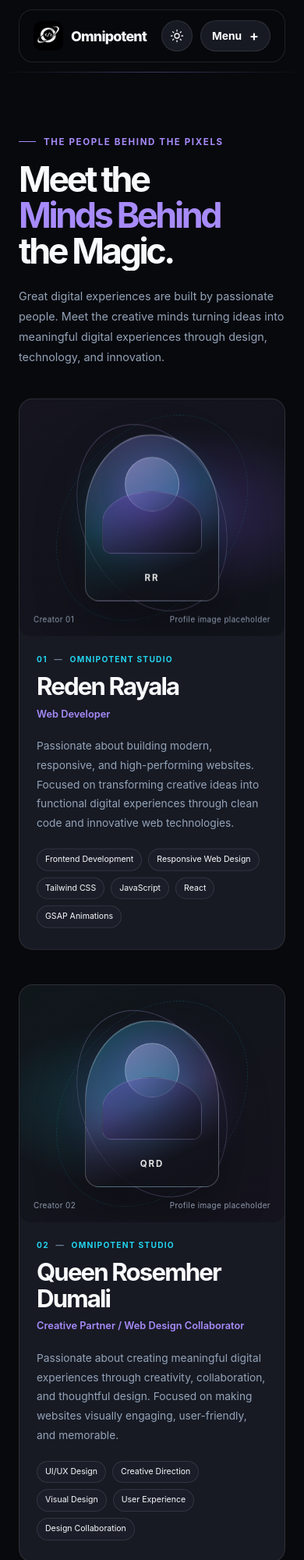
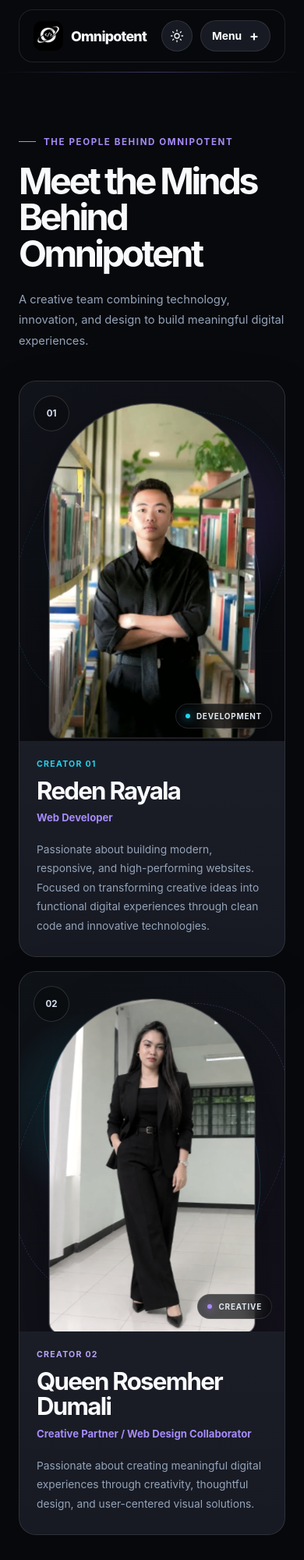
Before and after one commit to c20240025rayala-max/Omnipotent, an Astro site: page /about in a window 390 px wide. Shown: the top 2000 px of the page at 78% size. Built offline with nearby package versions, Linux system fonts and the light colour scheme; Astro itself is replaced by a stand-in of ours.

Commit message:
Refactor AboutSection: update team member details, enhance layout and styling, and improve presentation with new image assets for better user engagement.

```diff
--- a/src/Components/sections/AboutSection.astro
+++ b/src/Components/sections/AboutSection.astro
@@ -1,37 +1,26 @@
 ---
-import Card from "../Card.astro";
-
 const team = [
 	{
-		initials: "RR",
+		index: "Creator 01",
 		name: "Reden Rayala",
 		role: "Web Developer",
 		introduction:
-			"Passionate about building modern, responsive, and high-performing websites. Focused on transforming creative ideas into functional digital experiences through clean code and innovative web technologies.",
-		skills: [
-			"Frontend Development",
-			"Responsive Web Design",
-			"Tailwind CSS",
-			"JavaScript",
-			"React",
-			"GSAP Animations",
-		],
+			"Passionate about building modern, responsive, and high-performing websites. Focused on transforming creative ideas into functional digital experiences through clean code and innovative technologies.",
+		image: "/reden-rayala.webp",
+		alt: "Reden Rayala, Web Developer, wearing black formal attire",
 		className: "reden",
+		accent: "cyan",
 	},
 	{
-		initials: "QRD",
+		index: "Creator 02",
 		name: "Queen Rosemher Dumali",
 		role: "Creative Partner / Web Design Collaborator",
 		introduction:
-			"Passionate about creating meaningful digital experiences through creativity, collaboration, and thoughtful design. Focused on making websites visually engaging, user-friendly, and memorable.",
-		skills: [
-			"UI/UX Design",
-			"Creative Direction",
-			"Visual Design",
-			"User Experience",
-			"Design Collaboration",
-		],
+			"Passionate about creating meaningful digital experiences through creativity, thoughtful design, and user-centered visual solutions.",
+		image: "/queen-rosemher-dumali.webp",
+		alt: "Queen Rosemher Dumali, Creative Partner and Web Design Collaborator, wearing black formal attire",
 		className: "queen",
+		accent: "violet",
 	},
 ];
 ---
@@ -39,17 +28,34 @@ const team = [
 <section class="about-team" id="about">
 	<div class="container">
 		<header class="team-heading">
-			<p class="eyebrow">The people behind the pixels</p>
-			<h2 aria-label="Meet the Minds Behind the Magic.">
-				<span class="heading-line"><span class="heading-word">Meet the</span></span>
-				<span class="heading-line heading-accent"><span class="heading-word">Minds Behind</span></span>
-				<span class="heading-line"><span class="heading-word">the Magic.</span></span>
-			</h2>
-			<p class="heading-description">Great digital experiences are built by passionate people. Meet the creative minds turning ideas into meaningful digital experiences through design, technology, and innovation.</p>
+			<p class="eyebrow">The people behind Omnipotent</p>
+			<h2>Meet the Minds Behind Omnipotent</h2>
+			<p class="heading-description">A creative team combining technology, innovation, and design to build meaningful digital experiences.</p>
 		</header>
 
 		<div class="team-grid">
-			{team.map((member, index) => <Card variant="team" item={member} index={index} />)}
+			{team.map((member) => (
+				<article class:list={["profile-card", member.className]}>
+					<div class="profile-visual" data-profile-visual>
+						<div class="visual-grid" aria-hidden="true"></div>
+						<div class="visual-glow" aria-hidden="true"></div>
+						<div class="visual-ring ring-one" aria-hidden="true"></div>
+						<div class="visual-ring ring-two" aria-hidden="true"></div>
+						<div class="portrait-frame" data-parallax>
+							<img src={member.image} alt={member.alt} width="900" height="1200" loading="lazy" />
+							<div class="portrait-sheen" aria-hidden="true"></div>
+						</div>
+						<div class="visual-status" aria-hidden="true"><i></i>{member.accent === "cyan" ? "Development" : "Creative"}</div>
+						<div class="creator-mark" aria-hidden="true">{member.index.replace("Creator ", "")}</div>
+					</div>
+					<div class="profile-content">
+						<p class="member-index">{member.index}</p>
+						<h3>{member.name}</h3>
+						<p class="member-role">{member.role}</p>
+						<p class="member-introduction">{member.introduction}</p>
+					</div>
+				</article>
+			))}
 		</div>
 	</div>
 </section>
@@ -61,62 +67,53 @@ const team = [
 	gsap.registerPlugin(ScrollTrigger);
 
 	document.querySelectorAll<HTMLElement>(".about-team").forEach((section) => {
+		const reduceMotion = window.matchMedia("(prefers-reduced-motion: reduce)").matches;
 		const context = gsap.context(() => {
-			if (window.matchMedia("(prefers-reduced-motion: reduce)").matches) return;
+			if (reduceMotion) return;
 
-			gsap.from(".heading-word", {
-				yPercent: 110,
-				opacity: 0,
+			gsap.from(".team-heading", {
+				y: 24,
+				autoAlpha: 0,
 				duration: 0.75,
-				stagger: 0.1,
 				ease: "power3.out",
-				scrollTrigger: {
-					trigger: ".team-heading",
-					start: "top 82%",
-					once: true,
-				},
-			});
-			gsap.from(".heading-description", {
-				y: 18,
-				autoAlpha: 0,
-				duration: 0.65,
-				delay: 0.2,
-				ease: "power2.out",
-				scrollTrigger: {
-					trigger: ".team-heading",
-					start: "top 82%",
-					once: true,
-				},
+				scrollTrigger: { trigger: ".team-heading", start: "top 82%", once: true },
 			});
 
-			gsap.utils.toArray<HTMLElement>(".member-card").forEach((card) => {
-				const portrait = card.querySelector(".member-portrait");
-				const name = card.querySelector(".member-name");
-				const role = card.querySelector(".member-role");
-				const introduction = card.querySelector(".member-introduction");
-				const skills = card.querySelectorAll(".skill-tag");
-				const timeline = gsap.timeline({
-					scrollTrigger: {
-						trigger: card,
-						start: "top 84%",
-						once: true,
-					},
+			gsap.utils.toArray<HTMLElement>(".profile-card").forEach((card, index) => {
+				gsap.timeline({
+					scrollTrigger: { trigger: card, start: "top 86%", once: true },
+				})
+					.from(card, { y: 36, autoAlpha: 0, duration: 0.75, ease: "power3.out" })
+					.from(card.querySelector(".portrait-frame"), { clipPath: "inset(12% 12% 12% 12% round 22px)", scale: 1.08, duration: 0.9, ease: "power3.out" }, "-=0.45")
+					.from(card.querySelectorAll(".profile-content > *"), { y: 14, autoAlpha: 0, duration: 0.45, stagger: 0.08, ease: "power2.out" }, "-=0.42");
+
+				const frame = card.querySelector<HTMLElement>(".portrait-frame");
+				const visual = card.querySelector<HTMLElement>(".profile-visual");
+
+				card.addEventListener("pointermove", (event) => {
+					if (event.pointerType === "touch") return;
+					const rect = card.getBoundingClientRect();
+					const x = (event.clientX - rect.left) / rect.width - 0.5;
+					const y = (event.clientY - rect.top) / rect.height - 0.5;
+					gsap.to(card, { rotateY: x * 5, rotateX: y * -4, duration: 0.55, ease: "power2.out", transformPerspective: 1100 });
+					if (frame) gsap.to(frame, { x: x * 10, y: y * 8, duration: 0.55, ease: "power2.out" });
+					if (visual) gsap.to(visual, { backgroundPosition: `${50 + x * 8}% ${50 + y * 8}%`, duration: 0.55, ease: "power2.out" });
 				});
 
-				timeline
-					.from(card, { autoAlpha: 0, y: 28, duration: 0.6, ease: "power2.out" })
-					.from(portrait, { clipPath: "inset(0 0 100% 0)", scale: 1.04, duration: 0.8, ease: "power3.out" }, "-=0.25")
-					.from(name, { y: 16, autoAlpha: 0, duration: 0.5, ease: "power2.out" }, "-=0.35")
-					.from([role, introduction], { y: 12, autoAlpha: 0, duration: 0.45, stagger: 0.1, ease: "power2.out" }, "-=0.24")
-					.from(skills, { y: 8, autoAlpha: 0, duration: 0.32, stagger: 0.045, ease: "power2.out" }, "-=0.15");
-			});
+				card.addEventListener("pointerleave", () => {
+					gsap.to(card, { rotateX: 0, rotateY: 0, duration: 0.7, ease: "power3.out" });
+					if (frame) gsap.to(frame, { x: 0, y: 0, duration: 0.7, ease: "power3.out" });
+				});
 
-			gsap.to(".portrait-glow", {
-				y: -9,
-				duration: 3.2,
-				repeat: -1,
-				yoyo: true,
-				ease: "sine.inOut",
+				if (frame) {
+					gsap.to(frame, {
+						y: index % 2 === 0 ? -7 : 7,
+						duration: index % 2 === 0 ? 3.8 : 4.2,
+						repeat: -1,
+						yoyo: true,
+						ease: "sine.inOut",
+					});
+				}
 			});
 		}, section);
 
@@ -127,67 +124,60 @@ const team = [
 <style>
 	.about-team { position: relative; overflow: hidden; padding: 104px 0 116px; background: var(--paper); color: var(--ink); }
 	.about-team::before { position: absolute; top: 0; left: 50%; width: min(950px, 100%); height: 1px; content: ""; background: linear-gradient(90deg, transparent, rgba(167,139,250,.34), transparent); transform: translateX(-50%); }
-	.team-heading { max-width: 880px; margin: 0 auto 62px; text-align: center; }
+	.team-heading { max-width: 820px; margin: 0 auto 62px; text-align: center; }
 	.about-team :global(.eyebrow) { margin-bottom: 20px; color: var(--accent); }
-	.team-heading h2 { margin: 0; font-size: clamp(3.1rem, 7vw, 6.2rem); font-weight: 720; line-height: .96; letter-spacing: -.075em; }
-	.heading-line { display: block; overflow: hidden; padding-bottom: .07em; }
-	.heading-accent { color: #a78bfa; }
-	.heading-word { display: inline-block; }
-	.heading-description { max-width: 680px; margin: 20px auto 0; color: var(--muted); font-size: .98rem; line-height: 1.8; }
-	.team-grid { display: grid; grid-template-columns: 1fr 1fr; align-items: start; gap: 24px; }
-	.member-card { min-width: 0; overflow: hidden; border: 1px solid var(--line); border-radius: 18px; background: var(--card); transition: border-color 220ms ease, transform 220ms ease, box-shadow 220ms ease; }
-	.member-card.queen { margin-top: 52px; }
-	.member-card:hover { transform: translateY(-5px); border-color: rgba(167,139,250,.4); box-shadow: 0 24px 70px rgba(0,0,0,.24); }
-	.member-portrait { position: relative; display: grid; min-height: 340px; overflow: hidden; place-items: center; isolation: isolate; background: #11131a; clip-path: inset(0 round 14px); }
-	.reden .member-portrait { background: radial-gradient(ellipse at 70% 48%, rgba(139,92,246,.25), transparent 49%), linear-gradient(135deg, #15141f, #10131a); }
-	.queen .member-portrait { background: radial-gradient(ellipse at 34% 50%, rgba(34,211,238,.18), transparent 48%), linear-gradient(145deg, #10171b, #15131d); }
-	.portrait-grid { position: absolute; z-index: -1; inset: 0; opacity: .24; background-image: linear-gradient(rgba(255,255,255,.08) 1px, transparent 1px), linear-gradient(90deg, rgba(255,255,255,.08) 1px, transparent 1px); background-size: 34px 34px; mask-image: radial-gradient(ellipse at center, black, transparent 75%); }
-	.portrait-glow { position: absolute; z-index: -1; width: 230px; height: 230px; border-radius: 50%; background: radial-gradient(circle, rgba(139,92,246,.42), rgba(34,211,238,.1) 45%, transparent 70%); filter: blur(13px); }
-	.queen .portrait-glow { background: radial-gradient(circle, rgba(34,211,238,.32), rgba(139,92,246,.12) 48%, transparent 72%); }
-	.portrait-ring { position: absolute; z-index: -1; width: 250px; height: 250px; border: 1px solid rgba(196,181,253,.28); border-radius: 50%; transform: rotate(-24deg) scaleX(.72); }
-	.ring-two { width: 290px; height: 290px; border-color: rgba(34,211,238,.18); border-style: dashed; transform: rotate(38deg) scaleX(.74); }
-	.queen .ring-one { border-color: rgba(34,211,238,.27); transform: rotate(24deg) scaleX(.72); }
-	.queen .ring-two { border-color: rgba(196,181,253,.2); transform: rotate(-38deg) scaleX(.74); }
-	.portrait-person { position: relative; display: grid; width: 172px; height: 214px; align-items: end; justify-items: center; padding-bottom: 22px; border: 1px solid rgba(255,255,255,.24); border-radius: 49% 49% 18px 18px; background: linear-gradient(155deg, rgba(167,139,250,.32), rgba(34,211,238,.12) 44%, rgba(17,19,26,.86) 78%); box-shadow: 0 22px 65px rgba(0,0,0,.32), inset 0 1px rgba(255,255,255,.18); transition: transform 450ms cubic-bezier(.2,.8,.2,1); }
-	.portrait-person::before { position: absolute; top: 28px; left: 50%; width: 68px; height: 68px; border: 1px solid rgba(255,255,255,.26); border-radius: 50%; content: ""; background: linear-gradient(145deg, rgba(196,181,253,.48), rgba(34,211,238,.16)); box-shadow: 0 0 35px rgba(139,92,246,.18); transform: translateX(-50%); }
-	.portrait-person::after { position: absolute; right: 21px; bottom: 60px; left: 21px; height: 78px; border: 1px solid rgba(255,255,255,.14); border-radius: 60% 60% 14px 14px; content: ""; background: linear-gradient(145deg, rgba(139,92,246,.3), rgba(17,19,26,.78)); }
-	.queen .portrait-person { background: linear-gradient(155deg, rgba(34,211,238,.26), rgba(167,139,250,.16) 48%, rgba(17,19,26,.88) 78%); }
-	.queen .portrait-person::before { background: linear-gradient(145deg, rgba(34,211,238,.4), rgba(196,181,253,.3)); }
-	.queen .portrait-person::after { background: linear-gradient(145deg, rgba(34,211,238,.22), rgba(17,19,26,.8)); }
-	.portrait-person span { position: relative; z-index: 1; color: rgba(255,255,255,.88); font-size: .72rem; font-weight: 700; letter-spacing: .16em; }
-	.member-card:hover .portrait-person { transform: scale(1.045); }
-	.portrait-label { position: absolute; right: 18px; bottom: 16px; left: 18px; display: flex; justify-content: space-between; gap: 12px; color: #8d98ab; font-size: .62rem; letter-spacing: .04em; }
-	.portrait-label span:first-child { color: #d3c8fa; text-transform: uppercase; }
-	.member-content { padding: 26px 28px 30px; }
-	.member-index { margin: 0 0 13px; color: #22d3ee; font-size: .64rem; font-weight: 700; letter-spacing: .12em; text-transform: uppercase; }
-	.member-index span { padding-inline: 5px; color: #718096; }
-	.member-name { margin: 0; font-size: clamp(1.8rem,3vw,2.45rem); font-weight: 680; line-height: 1.08; letter-spacing: -.06em; }
-	.member-role { margin: 8px 0 0; color: var(--accent); font-size: .8rem; font-weight: 600; line-height: 1.6; }
-	.member-introduction { min-height: 100px; margin: 18px 0 20px; color: var(--muted); font-size: .86rem; line-height: 1.8; }
-	.skill-list { display: flex; flex-wrap: wrap; gap: 8px; margin: 0; padding: 0; list-style: none; }
-	.skill-tag { padding: 7px 10px; border: 1px solid var(--line); border-radius: 999px; color: var(--ink); background: var(--raised); font-size: .66rem; line-height: 1.2; transition: border-color 180ms ease, color 180ms ease, background 180ms ease; }
-	.skill-tag:hover { border-color: rgba(34,211,238,.55); color: var(--ink); background: rgba(34,211,238,.1); }
-	@media (max-width: 850px) {
+	.team-heading h2 { max-width: 760px; margin: 0 auto; font-size: clamp(3rem, 6.4vw, 5.8rem); font-weight: 720; line-height: 1; letter-spacing: -.075em; }
+	.heading-description { max-width: 680px; margin: 22px auto 0; color: var(--muted); font-size: 1rem; line-height: 1.8; }
+	.team-grid { display: grid; grid-template-columns: repeat(2, minmax(0, 1fr)); gap: 24px; perspective: 1100px; }
+	.profile-card { min-width: 0; overflow: hidden; border: 1px solid var(--line); border-radius: 22px; background: var(--card); box-shadow: 0 24px 70px rgba(0,0,0,.12); transform-style: preserve-3d; transition: border-color 220ms ease, box-shadow 220ms ease; }
+	.profile-card.queen { margin-top: 36px; }
+	.profile-card:hover { border-color: rgba(34,211,238,.38); box-shadow: 0 28px 80px rgba(34,211,238,.10), 0 24px 70px rgba(0,0,0,.18); }
+	.profile-card.queen:hover { border-color: rgba(167,139,250,.42); box-shadow: 0 28px 80px rgba(167,139,250,.12), 0 24px 70px rgba(0,0,0,.18); }
+	.profile-visual { position: relative; height: clamp(430px, 38vw, 520px); overflow: hidden; isolation: isolate; background: radial-gradient(circle at 72% 38%, rgba(139,92,246,.24), transparent 34%), linear-gradient(145deg, rgba(17,19,26,.96), rgba(8,9,13,.96)); }
+	.queen .profile-visual { background: radial-gradient(circle at 30% 38%, rgba(34,211,238,.20), transparent 34%), linear-gradient(145deg, rgba(13,18,22,.96), rgba(19,16,27,.96)); }
+	.visual-grid { position: absolute; z-index: -1; inset: 0; opacity: .22; background-image: linear-gradient(rgba(255,255,255,.08) 1px, transparent 1px), linear-gradient(90deg, rgba(255,255,255,.08) 1px, transparent 1px); background-size: 38px 38px; mask-image: radial-gradient(ellipse at center, black, transparent 78%); transform: perspective(500px) rotateX(8deg); }
+	.visual-glow { position: absolute; z-index: -1; width: 290px; height: 290px; border-radius: 50%; background: radial-gradient(circle, rgba(139,92,246,.38), rgba(34,211,238,.08) 48%, transparent 72%); filter: blur(18px); top: 20%; left: 50%; transform: translateX(-50%); }
+	.queen .visual-glow { background: radial-gradient(circle, rgba(34,211,238,.30), rgba(167,139,250,.12) 48%, transparent 72%); }
+	.visual-ring { position: absolute; z-index: -1; top: 50%; left: 50%; width: 360px; height: 360px; border: 1px solid rgba(167,139,250,.30); border-radius: 50%; transform: translate(-50%, -50%) rotate(-24deg) scaleX(.72); }
+	.ring-two { width: 420px; height: 420px; border-color: rgba(34,211,238,.18); border-style: dashed; transform: translate(-50%, -50%) rotate(38deg) scaleX(.74); }
+	.queen .ring-one { border-color: rgba(34,211,238,.28); }
+	.queen .ring-two { border-color: rgba(167,139,250,.22); }
+	.portrait-frame { position: absolute; z-index: 2; right: 50%; bottom: 0; width: min(74%, 390px); height: calc(100% - 30px); overflow: hidden; border: 1px solid rgba(255,255,255,.16); border-radius: 180px 180px 20px 20px; background: rgba(255,255,255,.04); box-shadow: 0 30px 70px rgba(0,0,0,.38), inset 0 1px rgba(255,255,255,.14); transform: translateX(50%); transform-style: preserve-3d; will-change: transform; }
+	.portrait-frame img { width: 100%; height: 100%; display: block; object-fit: cover; object-position: 50% 18%; filter: saturate(.78) contrast(1.04); transition: filter 300ms ease, transform 700ms cubic-bezier(.2,.8,.2,1); }
+	.queen .portrait-frame img { object-position: 50% 20%; filter: saturate(.72) contrast(1.05); }
+	.profile-card:hover .portrait-frame img { filter: saturate(.92) contrast(1.04); transform: scale(1.025); }
+	.portrait-sheen { position: absolute; inset: 0; background: linear-gradient(118deg, transparent 32%, rgba(255,255,255,.08) 48%, transparent 60%); transform: translateX(-100%); transition: transform 900ms ease; pointer-events: none; }
+	.profile-card:hover .portrait-sheen { transform: translateX(100%); }
+	.visual-status { position: absolute; z-index: 3; right: 16px; bottom: 16px; display: inline-flex; align-items: center; gap: 8px; padding: 9px 12px; border: 1px solid rgba(255,255,255,.12); border-radius: 999px; color: #dfe7ef; background: rgba(8,9,13,.68); backdrop-filter: blur(12px); font-size: .62rem; font-weight: 700; letter-spacing: .08em; text-transform: uppercase; }
+	.visual-status i { width: 6px; height: 6px; border-radius: 50%; background: var(--cyan); box-shadow: 0 0 12px var(--cyan); }
+	.queen .visual-status i { background: #a78bfa; box-shadow: 0 0 12px #a78bfa; }
+	.creator-mark { position: absolute; z-index: 3; top: 18px; left: 18px; display: grid; width: 46px; height: 46px; place-items: center; border: 1px solid rgba(255,255,255,.14); border-radius: 50%; color: #d6def0; background: rgba(8,9,13,.46); backdrop-filter: blur(10px); font-size: .72rem; font-weight: 750; }
+	.profile-content { min-height: 230px; padding: 26px 28px 30px; background: linear-gradient(180deg, rgba(255,255,255,.015), transparent); }
+	.member-index { margin: 0 0 12px; color: var(--cyan); font-size: .66rem; font-weight: 750; letter-spacing: .12em; text-transform: uppercase; }
+	.queen .member-index { color: #b8a4f8; }
+	.profile-content h3 { margin: 0; font-size: clamp(1.8rem, 3vw, 2.45rem); font-weight: 680; line-height: 1.05; letter-spacing: -.055em; }
+	.member-role { margin: 9px 0 0; color: var(--accent); font-size: .82rem; font-weight: 650; line-height: 1.5; }
+	.member-introduction { margin: 18px 0 0; color: var(--muted); font-size: .88rem; line-height: 1.78; }
+	@media (max-width: 900px) {
 		.about-team { padding: 86px 0 94px; }
 		.team-grid { gap: 16px; }
-		.member-card.queen { margin-top: 34px; }
-		.member-portrait { min-height: 290px; }
-		.member-content { padding: 23px 20px 25px; }
-		.member-introduction { min-height: 130px; }
+		.profile-visual { height: 390px; }
+		.profile-content { min-height: 250px; padding-inline: 22px; }
 	}
 	@media (max-width: 640px) {
 		.about-team { padding: 74px 0 82px; }
 		.team-heading { margin-bottom: 38px; text-align: left; }
-		.team-heading h2 { font-size: clamp(2.8rem,11.5vw,4.2rem); }
-		.heading-description { margin-inline: 0; font-size: .9rem; }
+		.team-heading h2 { max-width: 420px; margin-inline: 0; font-size: clamp(2.7rem, 12vw, 4.1rem); }
+		.heading-description { margin-inline: 0; font-size: .92rem; }
 		.team-grid { grid-template-columns: 1fr; gap: 18px; }
-		.member-card.queen { margin-top: 0; }
-		.member-portrait { min-height: clamp(260px,78vw,360px); }
-		.member-content { padding: 23px 22px 27px; }
-		.member-name { font-size: clamp(1.9rem,8vw,2.6rem); }
-		.member-introduction { min-height: 0; }
+		.profile-card.queen { margin-top: 0; }
+		.profile-visual { height: clamp(390px, 118vw, 520px); }
+		.portrait-frame { width: min(78%, 390px); }
+		.profile-content { min-height: 0; padding: 23px 22px 27px; }
+		.profile-content h3 { font-size: clamp(1.9rem, 8vw, 2.6rem); }
+		.member-introduction { font-size: .86rem; }
 	}
 	@media (prefers-reduced-motion: reduce) {
-		.member-card,.portrait-person,.skill-tag { transition: none; }
+		.profile-card,.portrait-frame,.portrait-frame img,.portrait-sheen { transition: none; }
 	}
 </style>
```
Also changed, not shown: public/queen-rosemher-dumali.png (added), public/queen-rosemher-dumali.webp (added), public/reden-rayala.jpg (added), public/reden-rayala.webp (added).
